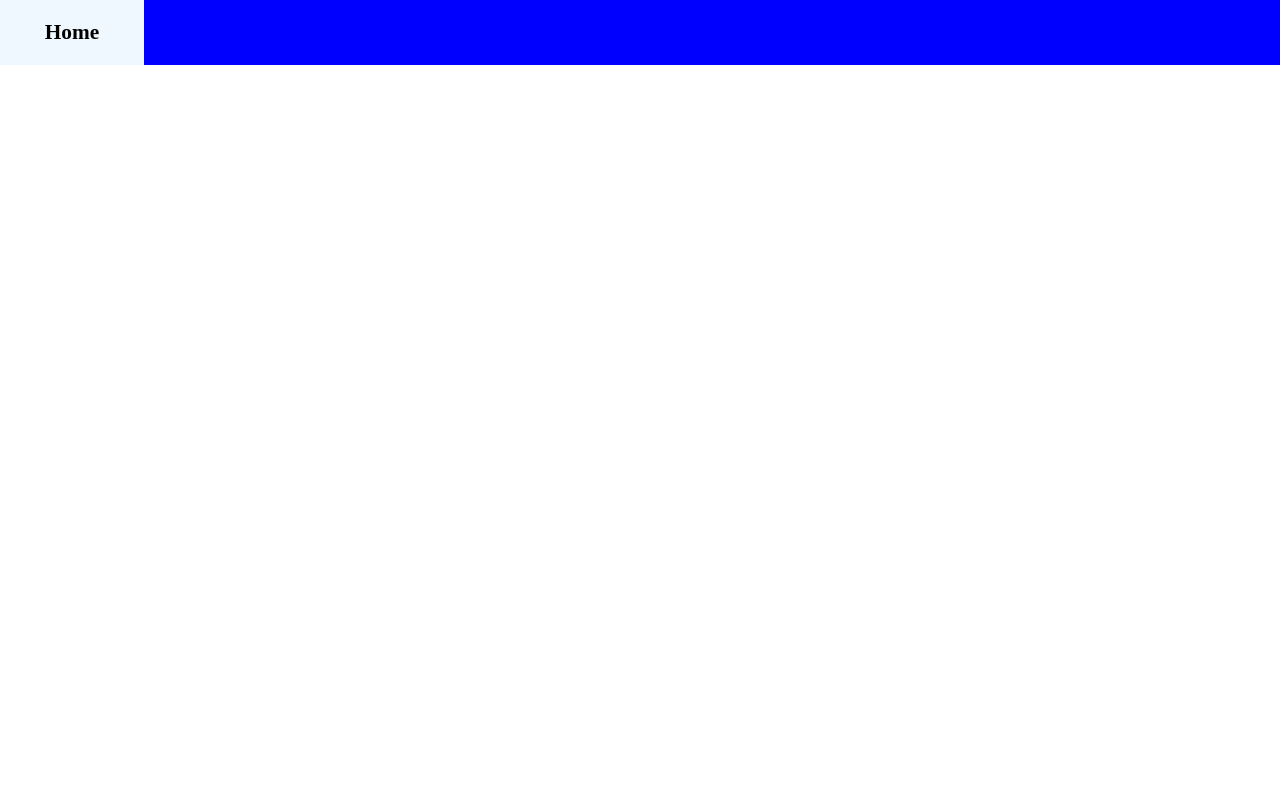
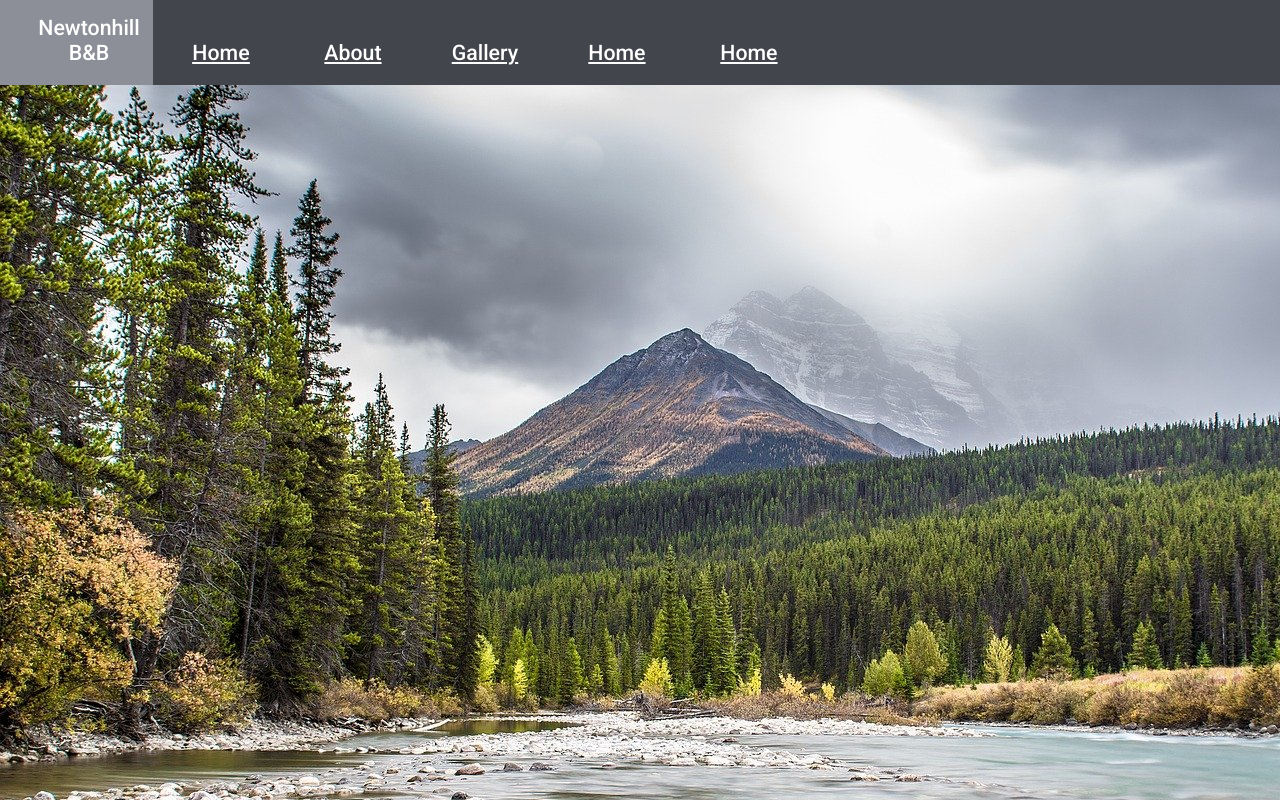
Before and after one commit to danieljcode/CollegeWebsiteProject, a plain HTML site: page index.html in a window 1280 px wide. Drawn offline with Linux system fonts and the light colour scheme.

Commit message:
Style changes for the navbar

```diff
--- a/index.html
+++ b/index.html
@@ -10,7 +10,12 @@
 <body>
     <div class="navbar">
         <ul>
-            <li class="navigator current">Home</li>
+            <li class="navigator title">Newtonhill B&B</li>
+            <li class="navigator current"><a href="index.html">Home</a></li>
+            <li class="navigator"><a href="index.html">About</a></li>
+            <li class="navigator"><a href="index.html">Gallery</a></li>
+            <li class="navigator"><a href="index.html">Home</a></li>
+            <li class="navigator"><a href="index.html">Home</a></li>
         </ul>
     </div>
 </body>
--- a/stylesheet.css
+++ b/stylesheet.css
@@ -1,24 +1,50 @@
+@import url('https://fonts.googleapis.com/css2?family=Roboto:wght@500&display=swap');
 body{
     margin: 0;
+    font-family: 'Roboto', sans-serif;
+    background-image: url("/canada-1899328_1920.jpg");
+    background-size: stretch;
+    background-repeat: no-repeat;
 }
 
+.title{
+    padding-left: 25px;
+}
 .navigator{
-    font-weight: bold;
+    display: inline-block;
     list-style: none;
-    margin: 0;
-    padding: 8px;
-    background-color: aliceblue;
+    margin: 0px;
     width: 10%;
-    padding-top: 20px;
+    padding-top: 15px;
     padding-bottom: 20px;
     text-align: center;
-        font-size: 16pt;
+    font-size: 16pt;
+}
+
+h3{
+    margin: 0;
+    padding: 0;
+}
+
+a{
+        margin: 0;
+        padding: 0;
+        color: white;
+}
+
+.navigator:hover{
+    background-color: #8C8F97;
+}
+
+.current{
+    text-decoration: underline;
 }
 
 ul{
-    background-color: blue;
+    background-color: #43454D;
     padding: 0;
     margin: 0;
+    color: white;
 }
 
 @media(max-width: 800px){
```
Also changed, not shown: canada-1899328_1920.jpg (added).
